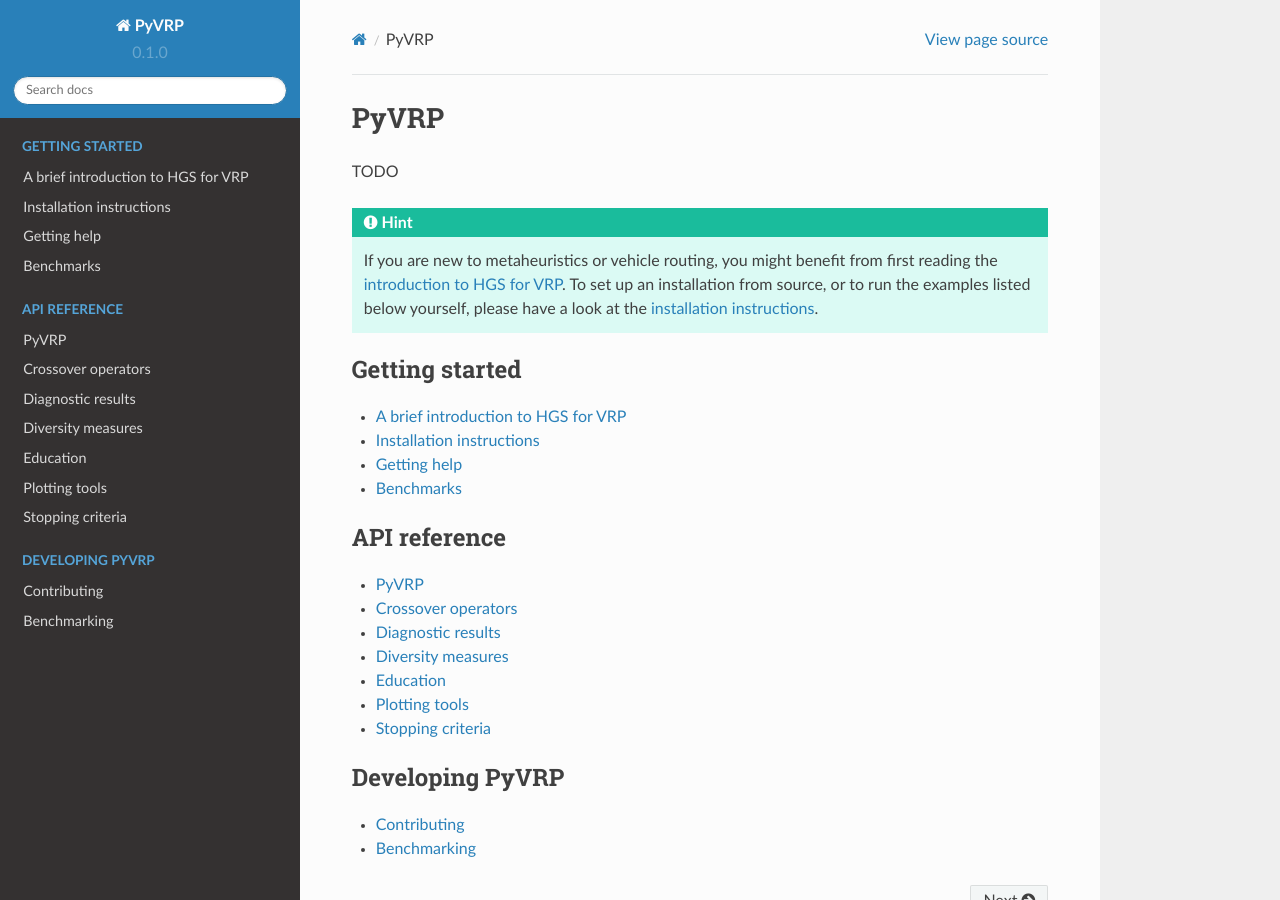
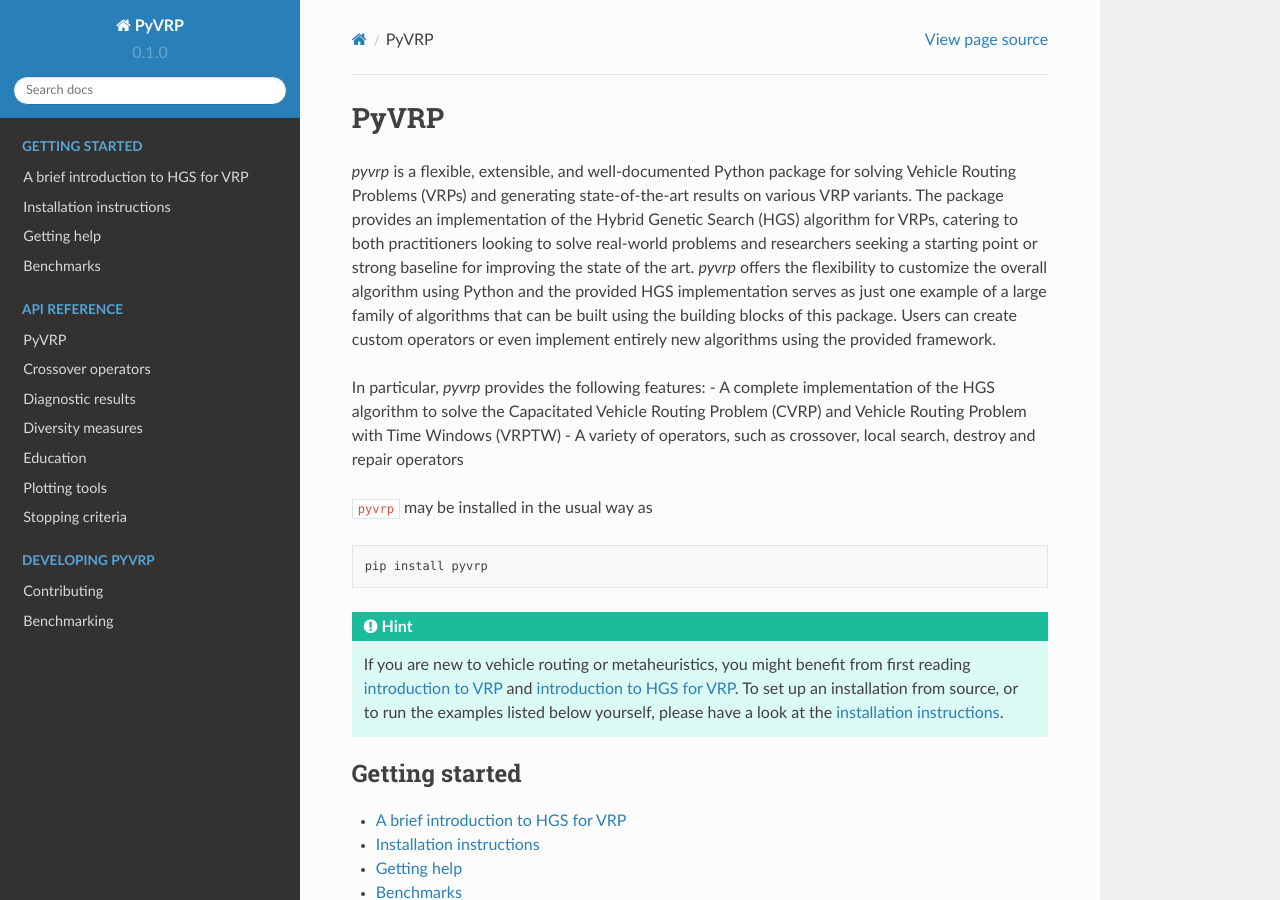
Before and after one commit to PyVRP/PyVRP, a Sphinx documentation site: the page built from docs/source/index.rst, in a window 1280 px wide and 900 px high. Built offline with Sphinx 7.4.7 and the Read the Docs theme 2.0.0, drawn with Linux system fonts in a browser that asks for light colours; pages that are not in the unit, such as notebooks, are missing from menus.

```diff
--- a/docs/source/index.rst
+++ b/docs/source/index.rst
@@ -1,11 +1,24 @@
 PyVRP
 =====
 
-TODO
+`pyvrp` is a flexible, extensible, and well-documented Python package for solving Vehicle Routing Problems (VRPs) and generating state-of-the-art results on various VRP variants.
+The package provides an implementation of the Hybrid Genetic Search (HGS) algorithm for VRPs, catering to both practitioners looking to solve real-world problems and researchers seeking a starting point or strong baseline for improving the state of the art.
+`pyvrp` offers the flexibility to customize the overall algorithm using Python and the provided HGS implementation serves as just one example of a large family of algorithms that can be built using the building blocks of this package.
+Users can create custom operators or even implement entirely new algorithms using the provided framework.
+
+In particular, `pyvrp` provides the following features:
+- A complete implementation of the HGS algorithm to solve the Capacitated Vehicle Routing Problem (CVRP) and Vehicle Routing Problem with Time Windows (VRPTW)
+- A variety of operators, such as crossover, local search, destroy and repair operators
+
+``pyvrp`` may be installed in the usual way as
+
+.. code-block:: shell
+
+   pip install pyvrp
 
 .. hint::
 
-    If you are new to metaheuristics or vehicle routing, you might benefit from first reading the :doc:`introduction to HGS for VRP <setup/introduction_to_hgs>`.
+    If you are new to vehicle routing or metaheuristics, you might benefit from first reading :doc:`introduction to VRP <setup/introduction_to_vrp>` and :doc:`introduction to HGS for VRP <setup/introduction_to_hgs>`.
     To set up an installation from source, or to run the examples listed below yourself, please have a look at the :doc:`installation instructions <setup/installation>`.
 
 .. toctree::
```
Also changed, not shown: docs/source/setup/introduction_to_hgs.rst (+37 -1 lines), docs/source/setup/introduction_to_vrp.rst (added).
